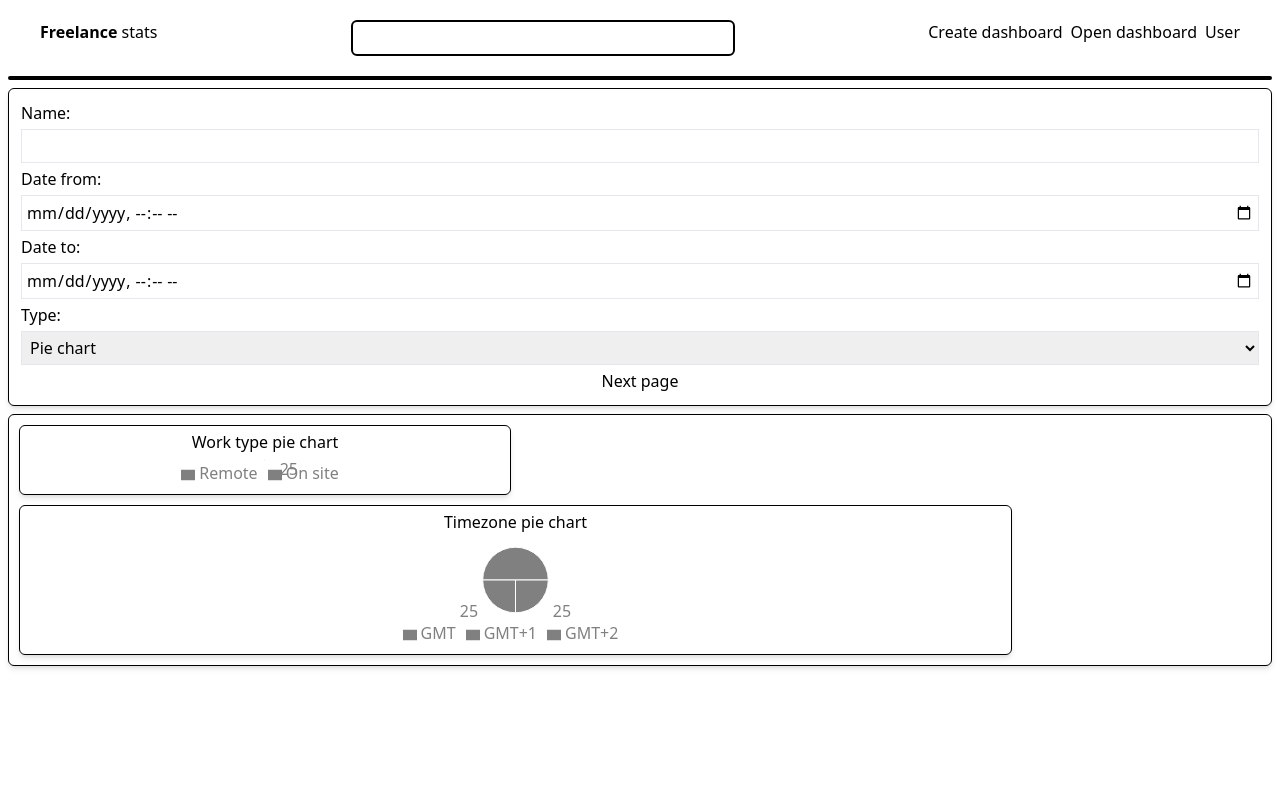
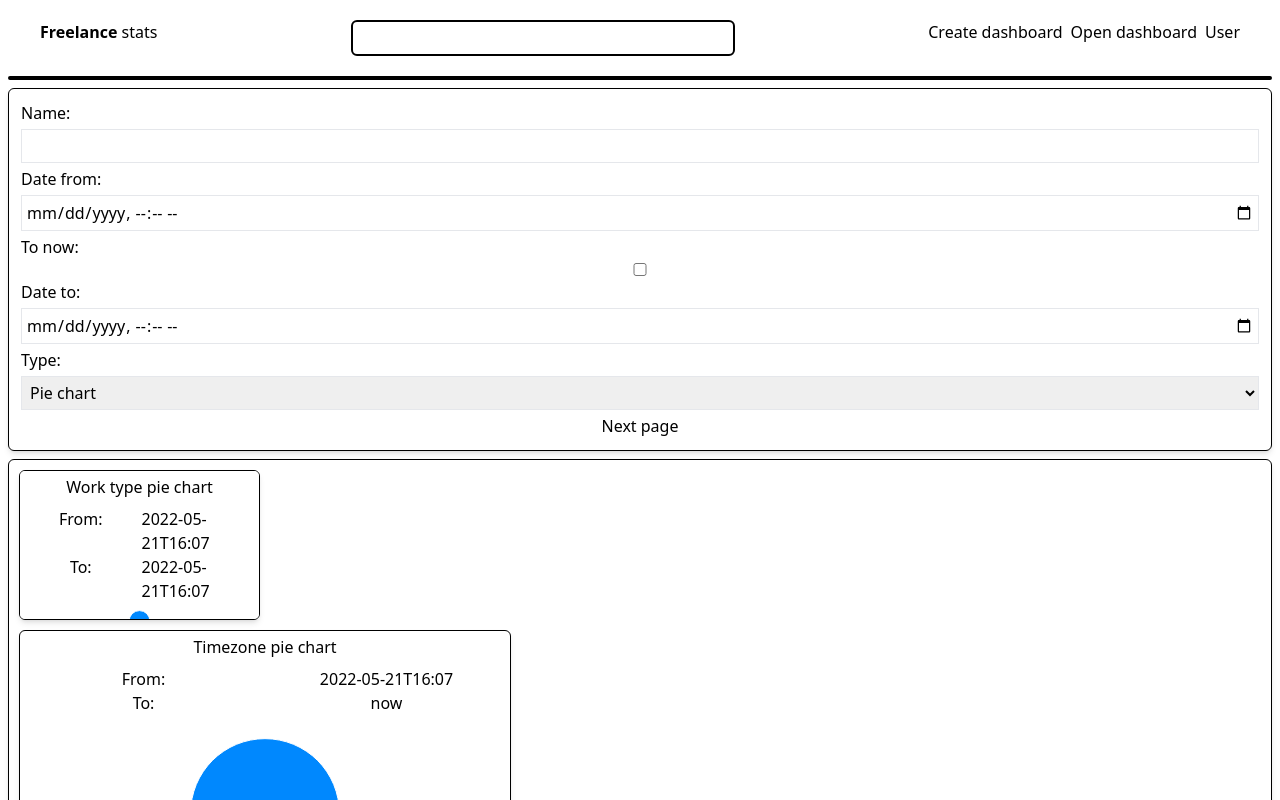
Before and after one commit to bijelic99/freelance-stats-frontend, a Next.js app: page /dashboard/create in a window 1280 px wide. Shown: the top 800 px of the page. Built offline with nearby package versions, Linux system fonts and the light colour scheme.

Commit message:
Form improvements, dashboard and chart improvements

```diff
--- a/components/Dashboard.jsx
+++ b/components/Dashboard.jsx
@@ -21,8 +21,8 @@ const dbrd = {
             positionData: {
                 x: 0,
                 y: 0,
-                w: 2,
-                h: 2,
+                w: 1,
+                h: 1,
                 isResizable: false,
                 maxW: 4,
                 maxH: 4
@@ -33,7 +33,7 @@ const dbrd = {
             name: "Timezone pie chart",
             type: "pie",
             dateFrom: "2022-05-21T16:07",
-            dateTo: "2022-05-21T16:07",
+            dateTo: '',
             data: [
                 { name: 'GMT', value: 50 },
                 { name: 'GMT+1', value: 25 },
@@ -42,8 +42,8 @@ const dbrd = {
             positionData: {
                 x: 0,
                 y: 2,
-                w: 4,
-                h: 4,
+                w: 2,
+                h: 2,
                 isResizable: false,
                 maxW: 4,
                 maxH: 4
@@ -88,7 +88,7 @@ export default function Dashboard({ editMode }) {
                 )
             }
             <div className="border border-black rounded-md shadow-md" ref={dashboardRef}>
-                <GridLayout className="layout" cols={5} width={dashboardBounds.width} rowHeight={30}>
+                <GridLayout className="layout" cols={5} width={dashboardBounds.width}>
                     {
                         dashboard.charts.map(chartRender)
                     }
--- a/components/chartForm/ChartForm.jsx
+++ b/components/chartForm/ChartForm.jsx
@@ -29,6 +29,7 @@ export default function ChartForm() {
     const initialFormSubmit = useCallback(
         payload => {
             dispatch({ type: 'INITIAL_FORM_SUBMIT', payload })
+            console.log(payload)
         }, [dispatch]
     )
 
--- a/components/chartForm/InitialChartForm.jsx
+++ b/components/chartForm/InitialChartForm.jsx
@@ -3,7 +3,7 @@ import { useForm } from "react-hook-form";
 
 export default function InitialChartForm( { formSubmit }) {
 
-    const { register, handleSubmit } = useForm();
+    const { register, handleSubmit, watch } = useForm();
 
     return (
         <>
@@ -12,8 +12,10 @@ export default function InitialChartForm( { formSubmit }) {
                 <input id="name" type="text" className="border p-1" {...register("name", { required: true })} />
                 <label htmlFor="dateFrom">Date from: </label>
                 <input id="dateFrom" type="datetime-local" className="border p-1" {...register("dateFrom", { required: true })} />
+                <label htmlFor="toNow">To now: </label>
+                <input id="toNow" type="checkbox" className="border p-1" {...register("toNow")} />
                 <label htmlFor="dateTo">Date to: </label>
-                <input id="dateTo" type="datetime-local" className="border p-1" {...register("dateTo", { required: true })} />
+                <input id="dateTo" disabled={watch("toNow")} type="datetime-local" className="border p-1" {...register("dateTo", { required: !watch("toNow") })} />
                 <label htmlFor="chartType">Type:</label>
                 <select id="chartType" className="border p-1" {...register("chartType", { required: true })} >
                     {
--- a/components/charts/PieChart.jsx
+++ b/components/charts/PieChart.jsx
@@ -1,17 +1,32 @@
 import { } from 'react'
-import { ResponsiveContainer, PieChart as RCPieChart, Pie, Legend, Tooltip } from 'recharts'
+import useMeasure from 'react-use-measure'
+import { ResponsiveContainer, PieChart as RCPieChart, Pie, Legend, Tooltip, Cell } from 'recharts'
+
+const COLORS = ['#0088FE', '#00C49F', '#FFBB28', '#FF8042'];
 
 export default function PieChart({ chart, editMode }) {
 
+    const [divRef, divBounds] = useMeasure()
+
     return (
-        <div className="border border-black rounded-md shadow-md p-1 h-full flex flex-col">
-            <h2 className='self-center'>{chart.name}</h2>
-            <div className='grow'>
-                <ResponsiveContainer>
+        <div className="border border-black rounded-md shadow-md p-1 h-full flex flex-col bg-white overflow-auto">
+            <h2 className='self-center mb-2'>{chart.name}</h2>
+            <div className="grid grid-cols-2 justify-items-center gap-x-1">
+                <span>From:</span><span>{chart.dateFrom}</span>
+                <span>To:</span><span>{chart.dateTo || 'now'}</span>
+            </div>
+            <div className="grow" ref={divRef}>
+                <ResponsiveContainer width={divBounds.width} height={divBounds.height}>
                     <RCPieChart>
                         <Legend />
                         <Tooltip />
-                        <Pie data={chart.data} dataKey="value" nameKey="name" label labelLine={false} />
+                        <Pie fill="#8884d8" data={chart.data} dataKey="value" nameKey="name">
+                            {
+                                chart.data.map((entry, index) => (
+                                    <Cell key={`cell-${index}`} fill={COLORS[index % COLORS.length]} />
+                                ))
+                            }
+                        </Pie>
                     </RCPieChart>
                 </ResponsiveContainer>
             </div>
```
